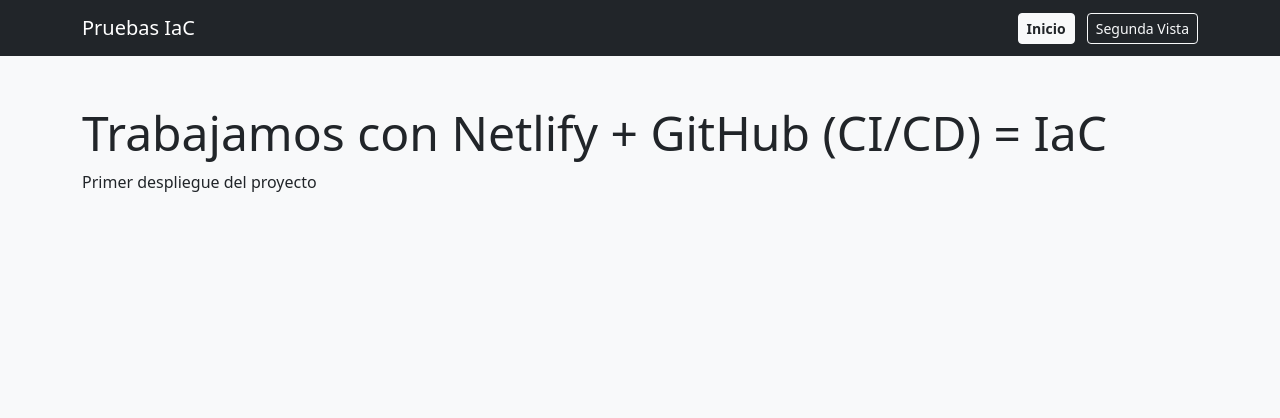
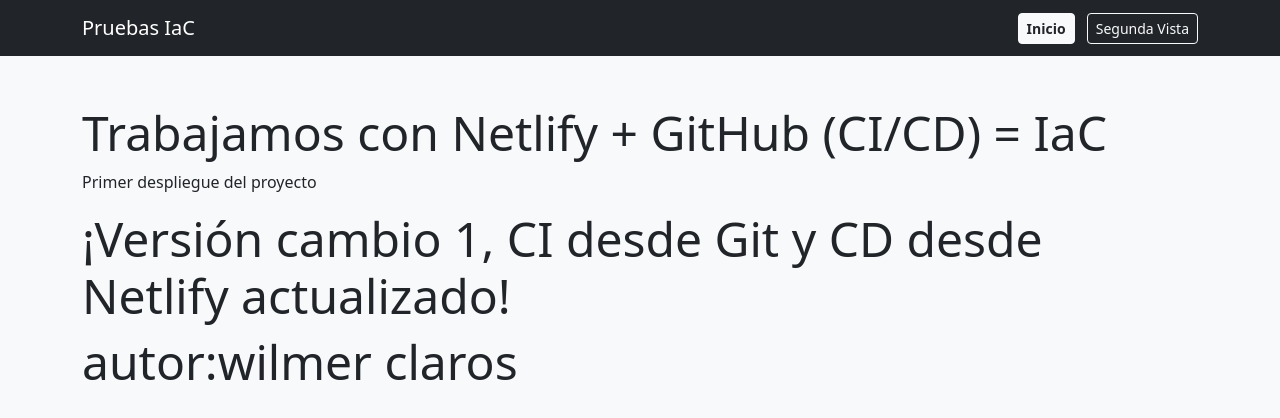
Before and after one commit to wilmerclaros26-prog/proyecto_iac, a plain HTML site: page index.html in a window 1280 px wide. Drawn offline with nearby package versions, Linux system fonts and the light colour scheme.

Commit message:
Update index.html- feat: nuevos cambios agregados

```diff
--- a/index.html
+++ b/index.html
@@ -21,7 +21,8 @@
   <main class="container py-5">
     <h1 class="display-5">Trabajamos con Netlify + GitHub (CI/CD) = IaC</h1>
    <p>Primer despliegue del proyecto</p>
-
+    <h1 class="display-5">¡Versión cambio 1, CI desde Git y CD desde Netlify actualizado! </h1>
+    <h2 class="display-5"> autor:wilmer claros</h2>
     <p class="lead">
     </p>
   </main>
```
